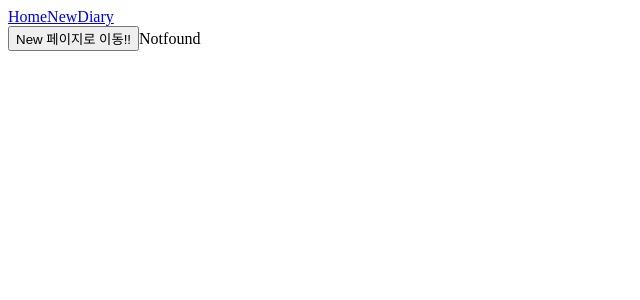
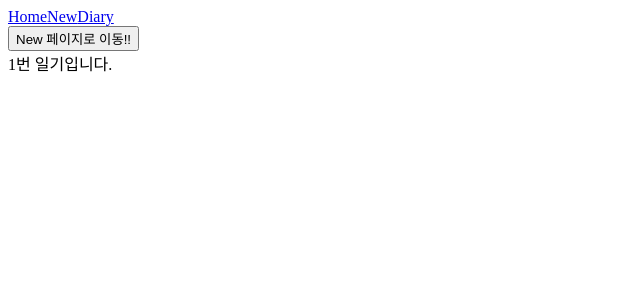
Before and after one commit to jay0425/onebite-react, a React (Vite) app in the folder section12/: page /diary/1 in a window 1280 px wide. Shown: the top 300 px of the page, without its empty margins (0-640 px from the left). Built offline with nearby package versions, Linux system fonts and the light colour scheme.

Commit message:
동적 경로 학습 - useSearchParams, useParams

```diff
--- a/section12/src/App.jsx
+++ b/section12/src/App.jsx
@@ -27,7 +27,7 @@ function App() {
       <Routes>
         <Route path="/" element={<Home />} />
         <Route path="/new" element={<New />} />
-        <Route path="/diary" element={<Diary />} />
+        <Route path="/diary/:id" element={<Diary />} />
         <Route path="*" element={<Notfound />} />
       </Routes>
     </>
--- a/section12/src/pages/Diary.jsx
+++ b/section12/src/pages/Diary.jsx
@@ -1,5 +1,10 @@
+import { useParams } from 'react-router-dom';
+
 const Diary = () => {
-  return <div>Diary</div>;
+  const params = useParams();
+  console.log(params);
+
+  return <div>{params.id}번 일기입니다.</div>;
 };
 
 export default Diary;
--- a/section12/src/pages/Home.jsx
+++ b/section12/src/pages/Home.jsx
@@ -1,4 +1,9 @@
+// import { useSearchParams } from 'react-router-dom';
+
 const Home = () => {
+  // const [params, setParams] = useSearchParams();
+  // console.log(params.get('value'));
+
   return <div>Home</div>;
 };
 
```
